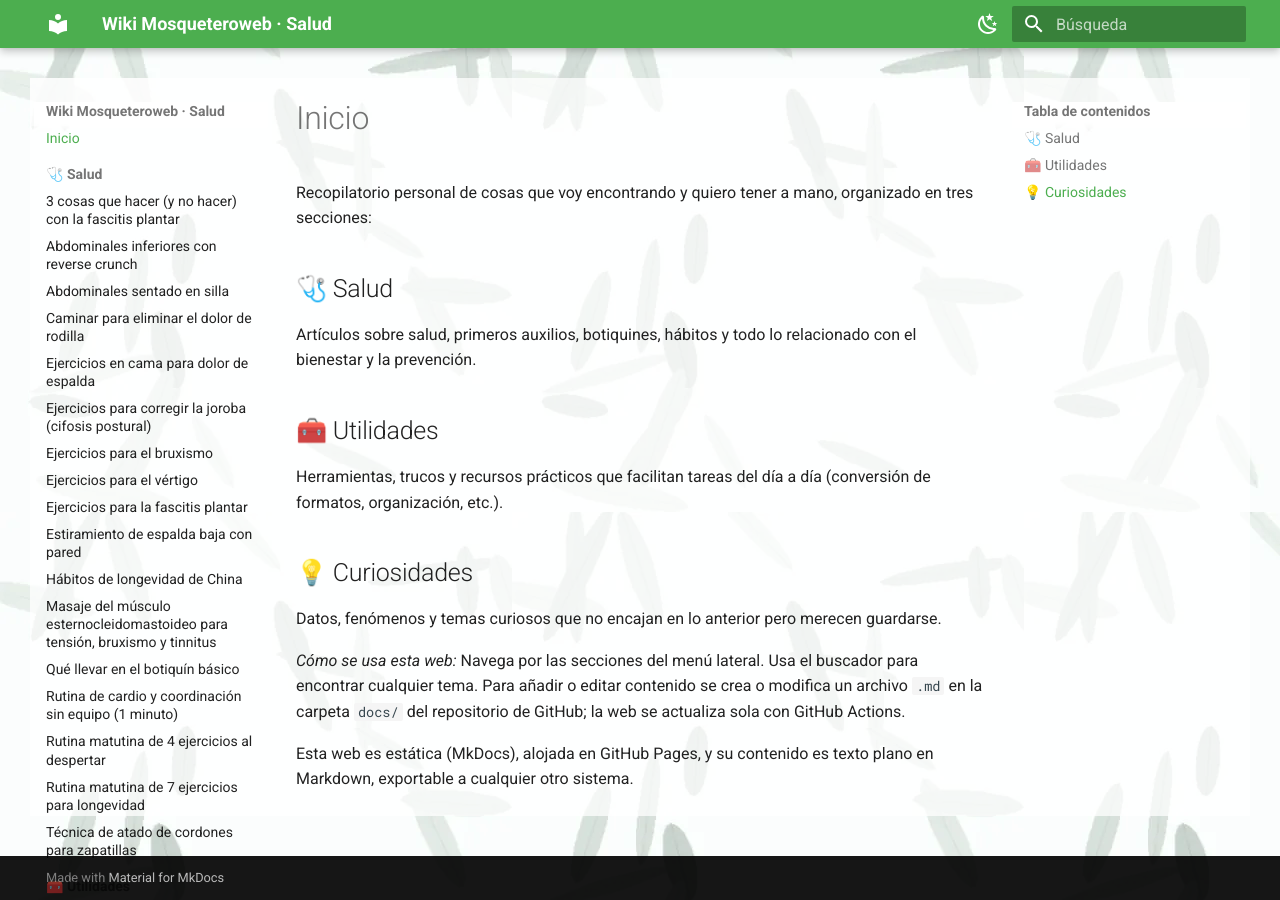
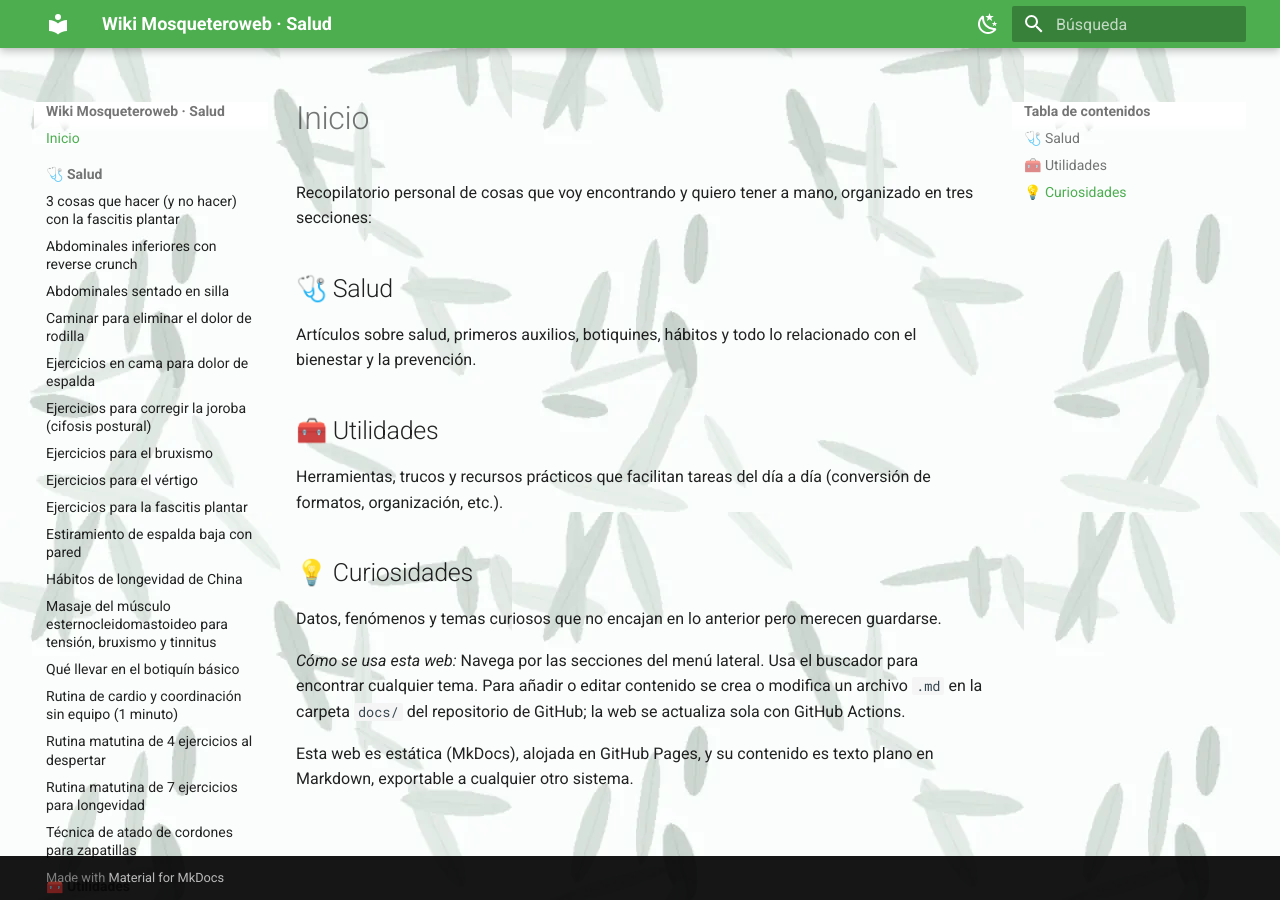
Before and after one commit to mosqueteroweb/Salud, an MkDocs documentation site: the page built from docs/index.md, in a window 1280 px wide. Built offline with MkDocs 1.6.1 and Material for MkDocs 9.7.7, drawn with Linux system fonts in a browser that asks for light colours.

Commit message:
Fix CSS fondo: quitar background-attachment fixed y velo semitransparente

```diff
--- a/docs/stylesheets/extra.css
+++ b/docs/stylesheets/extra.css
@@ -2,13 +2,4 @@
 body[data-md-color-scheme="default"] {
   background-image: url(../assets/bg-hojas.webp);
   background-repeat: repeat;
-  background-attachment: fixed;
 }
-
-body[data-md-color-scheme="default"] .md-main__inner {
-  background: rgba(255, 255, 255, 0.72);
-}
-
-body[data-md-color-scheme="default"] .md-sidebar--primary {
-  background: rgba(255, 255, 255, 0.55);
-}
```
